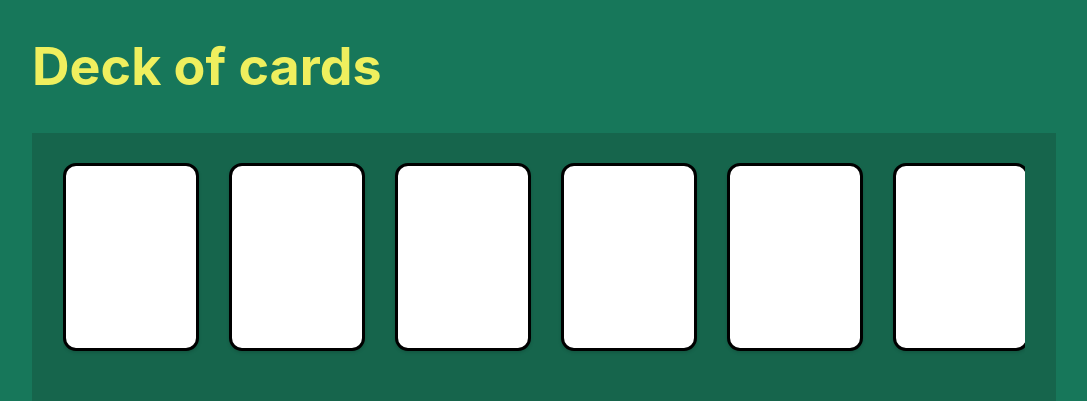
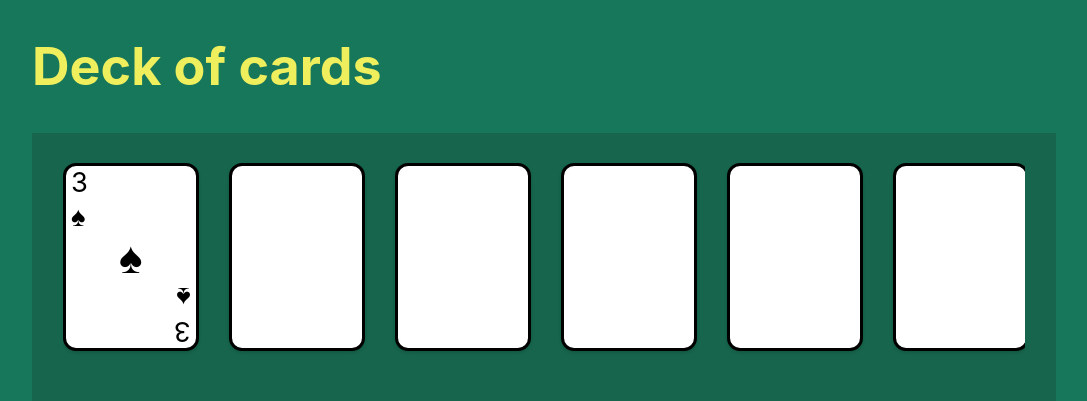
Before and after one commit to luancardosolc/react-deck-of-cards, a React (Create React App) app: page /deck/new in a window 1280 px wide. Shown: the top 401 px of the page, without its empty margins (96-1183 px from the left). Built offline with nearby package versions, Linux system fonts and the light colour scheme.

Commit message:
Styling cards signs

```diff
--- a/src/App.css
+++ b/src/App.css
@@ -115,6 +115,10 @@ label {
   overflow-x: scroll;
 }
 
+.addeded_cards > :first-child {
+  margin-left: 0px;
+}
+
 .card {
   height: 7em;
   min-width: 5em;
@@ -123,10 +127,40 @@ label {
   border-radius: 0.5em;
   margin-left: 30px;
   box-shadow: 0 0.0625em 0.125em rgba(0, 0, 0, 0.15);
+  color: black;
 }
 
-.addeded_cards > :first-child {
-  margin-left: 0px;
+.card-topleft {
+  top: 0.5em;
+  left: 0.75em;
+  padding-left: 0.2em;
+}
+
+.card-bottomright {
+  bottom: 0.5em;
+  right: 0.75em;
+  transform: rotate(180deg);
+  padding-left: 0.2em;
+}
+
+.card-suits {
+  height: 25%;
+  display: flex;
+  justify-content: center;
+  align-items: center;
+}
+
+.card-suit {
+  font-size: 1.7em;
+}
+
+.card-corner-rank, .card-corner-suit {
+  font-size: 1.05em;
+  line-height: 1.25;
+}
+
+.card-suit.mirrored {
+  transform: rotate(180deg);
 }
 
  /* width */
--- a/src/components/new-deck.tsx
+++ b/src/components/new-deck.tsx
@@ -9,7 +9,19 @@ function NewDeck() {
       <h1>Deck of cards</h1>
       <div className="table table-body">
         <div className="addeded_cards">
-          <div className="card"></div>
+          <div className="card">
+            <div className="card-topleft">
+              <div className="card-corner-rank">3</div>
+              <div className="card-corner-suit">♠︎</div>
+            </div>
+            <div className="card-suits">
+              <div className="card-suit">♠︎</div>
+            </div>
+            <div className="card-bottomright">
+              <div className="card-corner-rank">3</div>
+              <div className="card-corner-suit">♠︎</div>
+            </div>
+          </div>
           <div className="card"></div>
           <div className="card"></div>
           <div className="card"></div>
```
